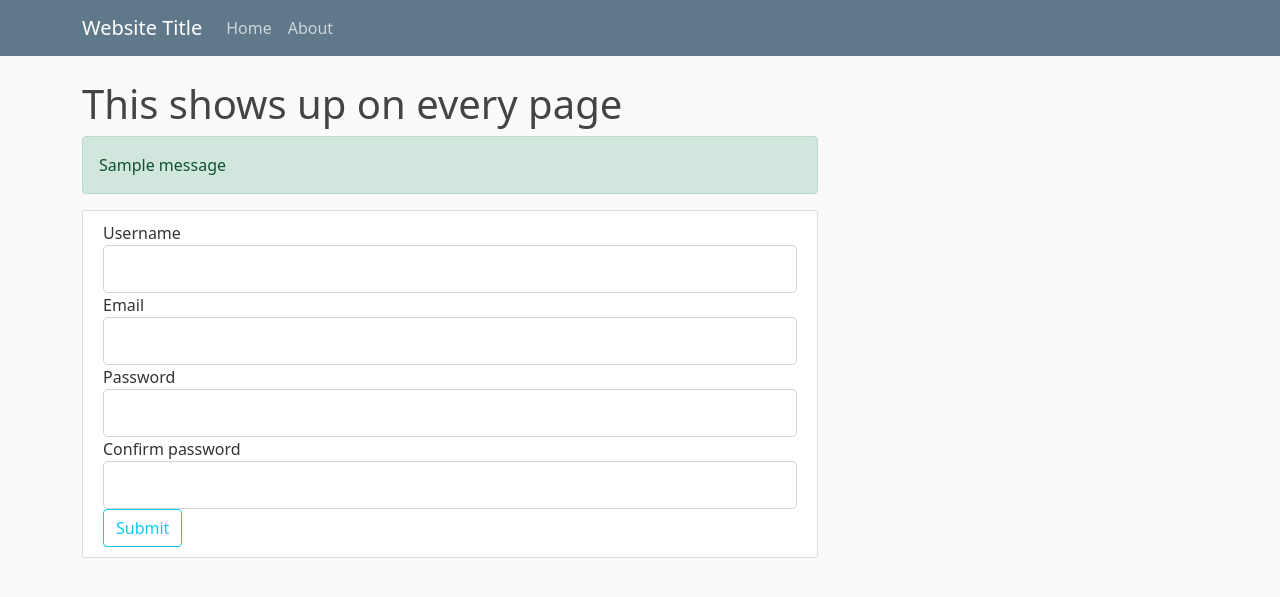
After one commit to osmanabbas/framework, a Python web app: template templates/register.html in a window 1280 px wide. The commit adds this page. Shown: the top 597 px of the page. Run offline with Jinja, Linux system fonts and the light colour scheme; the template is opened without the code that fills it, so the values that code supplies are empty, except form fields; one stand-in notice (Sample message) is shown; form fields are guessed from the names that the template uses.

Commit message:
new website

```diff
--- a/layout.html
+++ b/templates/layout.html
@@ -32,7 +32,17 @@
   <main role="main" class="container">
     <div class="row">
       <div class="col-md-8">
-        <h1>This shows up on every page</h1> {% block content %}{% endblock %}
+        <h1>This shows up on every page</h1>
+        {% with messages = get_flashed_messages(with_categories=true) %}
+  {% if messages %}
+    {% for category, message in messages %}
+       <div class="alert alert-{{ category }}">
+         {{ message }}
+      </div>
+    {% endfor %}
+  {% endif %}
+{% endwith %}
+        {% block content %}{% endblock %}
       </div>
     </div>
   </main>
--- /dev/null
+++ b/templates/register.html
@@ -0,0 +1,65 @@
+{% extends "layout.html" %}
+{% block content %}
+    <div class="content-section">
+        <form method="POST" action="">
+            {{ form.hidden_tag() }}
+            <fieldset class="form-group">
+       <div class="form-group">
+     {{ form.username.label(class="form-control-label") }}
+     {% if form.username.errors %}
+       {{ form.username(class="form-control form-control-lg is-invalid") }}
+       <div class="invalid-feedback">
+         {% for error in form.username.errors%}
+             <span>{{error}}</span>
+         {% endfor %}
+       </div>
+   {% else %}
+       {{ form.username(class="form-control form-control-lg") }}
+   {% endif %}
+ </div>
+     <div class="form-group">
+         {{ form.email.label(class="form-control-label") }}
+         {% if form.email.errors %}
+           {{ form.email(class="form-control form-control-lg is-invalid") }}
+           <div class="invalid-feedback">
+             {% for error in form.email.errors%}
+                 <span>{{error}}</span>
+             {% endfor %}
+           </div>
+       {% else %}
+           {{ form.email(class="form-control form-control-lg") }}
+       {% endif %}
+     </div>
+     <div class="form-group">
+         {{ form.password.label(class="form-control-label") }}
+         {% if form.password.errors %}
+           {{ form.password(class="form-control form-control-lg is-invalid") }}
+           <div class="invalid-feedback">
+             {% for error in form.password.errors%}
+                 <span>{{error}}</span>
+             {% endfor %}
+           </div>
+       {% else %}
+           {{ form.password(class="form-control form-control-lg") }}
+       {% endif %}
+     </div>
+     <div class="form-group">
+         {{ form.confirm_password.label(class="form-control-label") }}
+         {% if form.confirm_password.errors %}
+           {{ form.confirm_password(class="form-control form-control-lg is-invalid") }}
+           <div class="invalid-feedback">
+             {% for error in form.confirm_password.errors%}
+                 <span>{{error}}</span>
+             {% endfor %}
+           </div>
+       {% else %}
+           {{ form.confirm_password(class="form-control form-control-lg") }}
+       {% endif %}
+     </div>
+ </fieldset>
+                     <div class="form-group">
+             {{ form.submit(class="btn btn-outline-info") }}
+          </div>
+         </form>
+     </div>
+ {% endblock content %}
```
Also changed, not shown: basic.py (deleted, +0 -13 lines), templates/about.html (renamed from home.html), templates/home.html (renamed from second_page.html).
